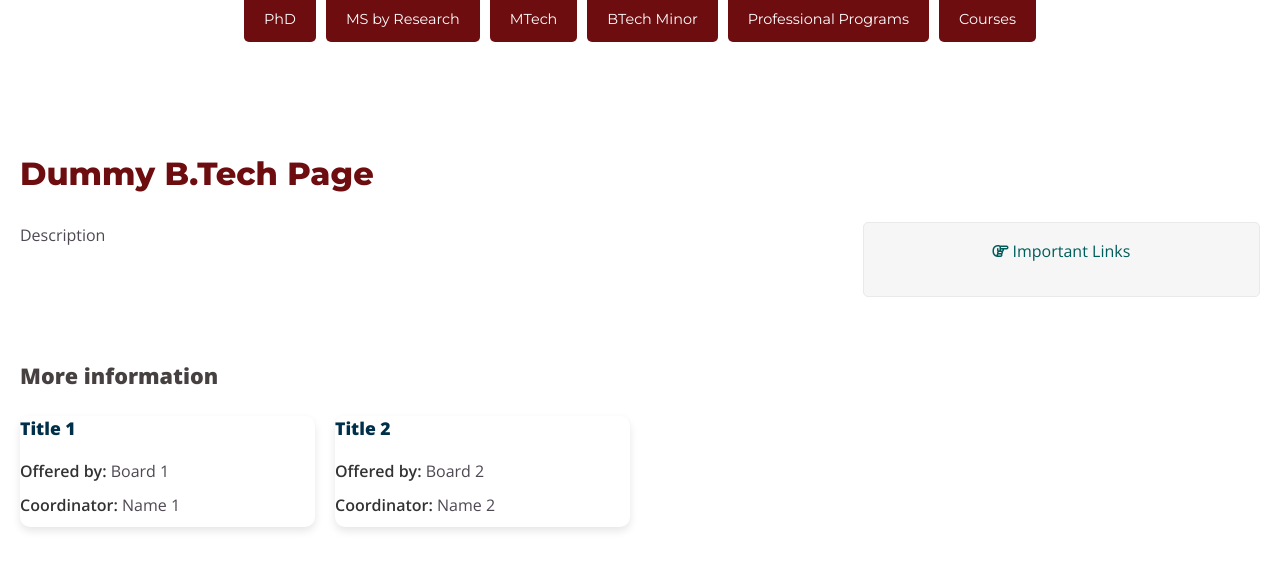
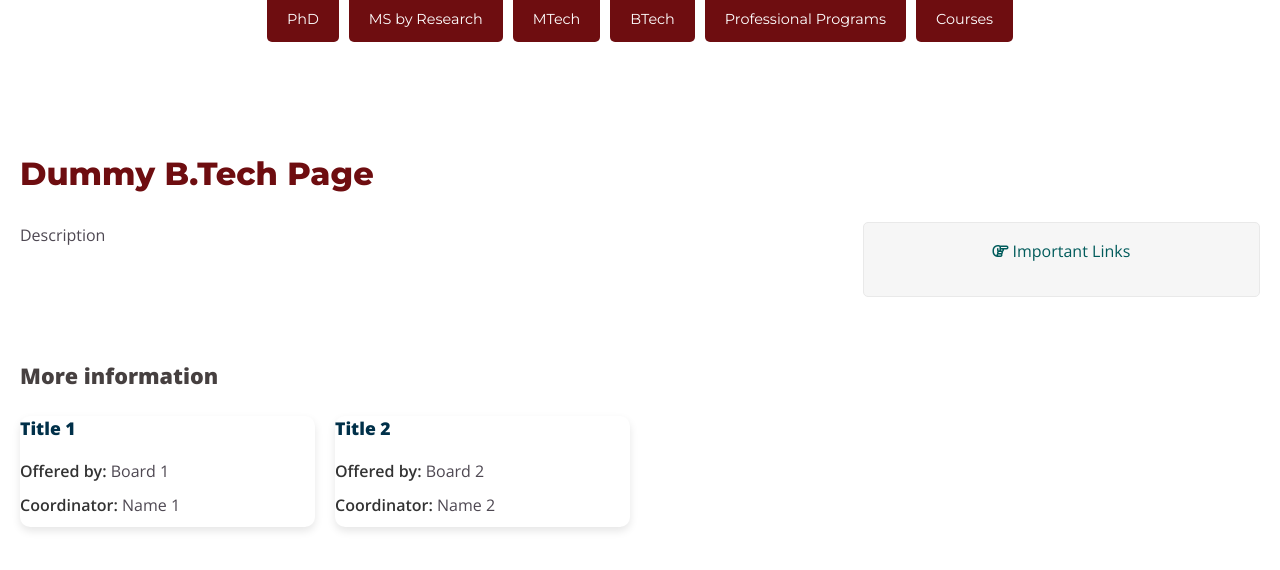
Before and after one commit to SAIDEIITJ/SAIDE_main, a Jekyll site: the page built from dummy.html, in a window 1280 px wide and 900 px high, scrolled down 331 px, cut to the strip 250-857 px from the top of the window. Shown: the top 570 px of the strip. Built offline with Jekyll 4.4.1, drawn with Linux system fonts in a browser that asks for light colours; nearby versions of some CDN libraries.

Commit message:
btech minor -> btech

```diff
--- a/_includes/header.html
+++ b/_includes/header.html
@@ -22,7 +22,7 @@
                   <a href="{{ site.baseurl }}/phd/" class="bg-buttons">PhD</a>
                   <a href="{{ site.baseurl }}/ms/" class="bg-buttons">MS by Research</a>
                   <a href="{{ site.baseurl }}/mtech/" class="bg-buttons">MTech</a>
-                  <a href="{{ site.baseurl }}/btech/" class="bg-buttons">BTech Minor</a>
+                  <a href="{{ site.baseurl }}/btech/" class="bg-buttons">BTech </a>
                   <a href="{{ site.baseurl }}/continuing_edu/" class="bg-buttons">Professional Programs</a>
                   <a href="{{ site.baseurl }}/elective/" class="bg-buttons"> Courses </a>
                 </div>
--- a/_layouts/education.html
+++ b/_layouts/education.html
@@ -8,7 +8,7 @@ layout: subdefault
       <a href="{{ site.baseurl }}/phd/" class="tab-button">PhD</a>
       <a href="{{ site.baseurl }}/ms/" class="tab-button">MS by Research</a>
       <a href="{{ site.baseurl }}/mtech/" class="tab-button">MTech</a>
-      <a href="{{ site.baseurl }}/btech/" class="tab-button">BTech Minor</a>
+      <a href="{{ site.baseurl }}/btech/" class="tab-button">BTech </a>
       <a href="{{ site.baseurl }}/continuing_edu/" class="tab-button">Professional Programs</a>
       <a href="{{ site.baseurl }}/elective/" class="tab-button"> Courses </a>
     </div>
```
Also changed, not shown: 1 other file.
